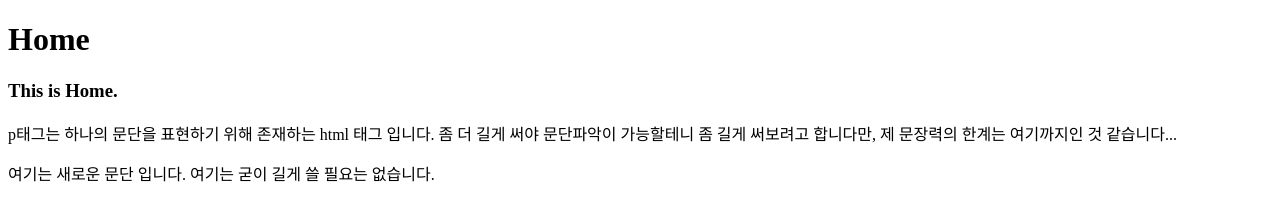
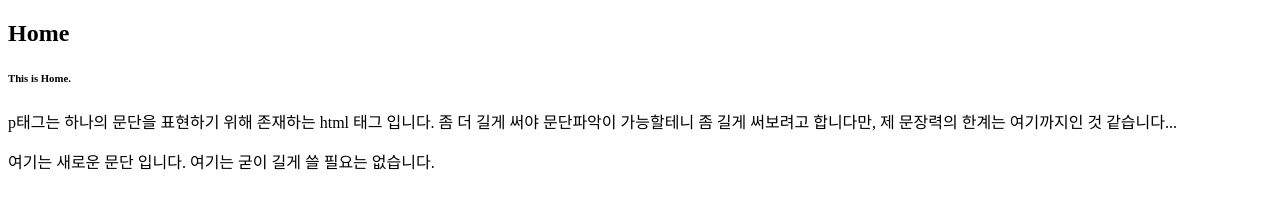
Before and after one commit to ooo3dong/SubAkBa.github.io, a plain HTML site: page index.html in a window 1280 px wide. Drawn offline with Linux system fonts and the light colour scheme.

Commit message:
edit index.html many changes were occured

```diff
--- a/index.html
+++ b/index.html
@@ -5,8 +5,8 @@
   <title>first html from git</title>
  </head>
  <body>
-  <h1>Home</h1>
-  <h3>This is Home.</h3>
+	 <h2>Home</h2>
+  <h6>This is Home.</h6>
   <p>p태그는 하나의 문단을 표현하기 위해 존재하는 html 태그 입니다. 좀 더 길게 써야 문단파악이 가능할테니 좀 길게 써보려고 합니다만, 제 문장력의 한계는 여기까지인 것 같습니다...</p>
   <p>여기는 새로운 문단 입니다. 여기는 굳이 길게 쓸 필요는 없습니다.</p>
  </body>
```
